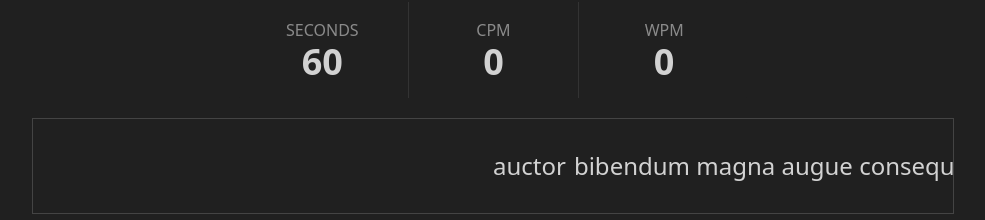
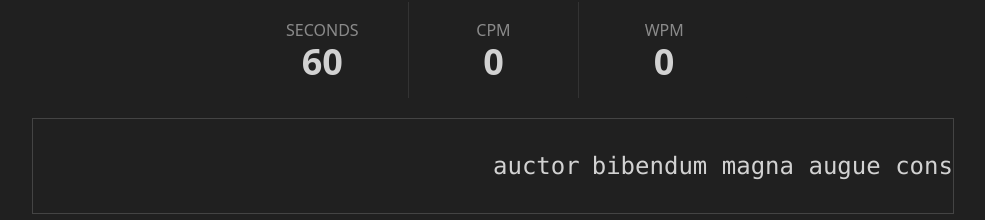
Before and after one commit to cymantex/typing-test-programming, a React (Vite) app: page / in a window 1280 px wide. Shown: the part 132-352 px from the top of the page, without its empty margins (147-1132 px from the left). Built offline with nearby package versions, Linux system fonts and the light colour scheme.

Commit message:
Use mono font for input

```diff
--- a/src/typing-test/TypingTest.tsx
+++ b/src/typing-test/TypingTest.tsx
@@ -31,11 +31,11 @@ export function TypingTest() {
             className="max-w-lg ml-auto mr-auto grid grid-flow-col grid-cols-3 justify-center mb-5 text-center stats"
             {...typingTestStatsProps}
         />
-        <div className="relative overflow-hidden">
+        <div className="relative overflow-hidden font-mono">
           <TypingTestDiff
               className="-z-10 absolute left-1/2 top-1/2 -translate-y-1/2 whitespace-pre select-none text-2xl"
               previousWordsAndCharsClassName="absolute -translate-x-full"
-              remainingCharsClassName="mr-2"
+              remainingCharsClassName="mr-3"
               actualWords={actualWords}
               expectedWords={expectedWords}
           />
```
